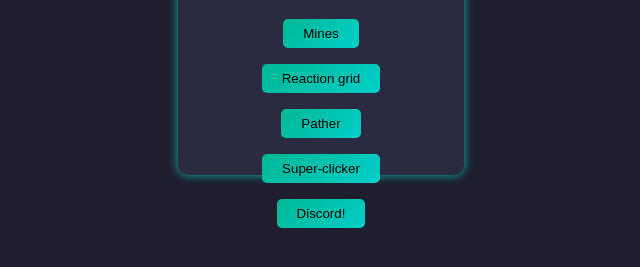
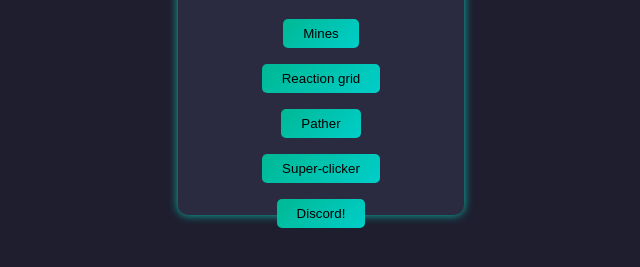
Before and after one commit to elefantapan/elefantapan.github.io, a plain HTML site: page index.html in a window 1280 px wide. Shown: the part 121-388 px from the top of the page, without its empty margins (319-959 px from the left). Drawn offline with Linux system fonts and the light colour scheme.

Commit message:
Update style.css

```diff
--- a/style.css
+++ b/style.css
@@ -23,7 +23,7 @@ body {
 .container {
   background-color: var(--card);
   padding: 20px;
-  height: 27%;
+  height: 32%;
   margin-top: 40px;
   border: none;
   box-shadow: 0 0 10px rgba(0, 255, 225, 0.7);
```
